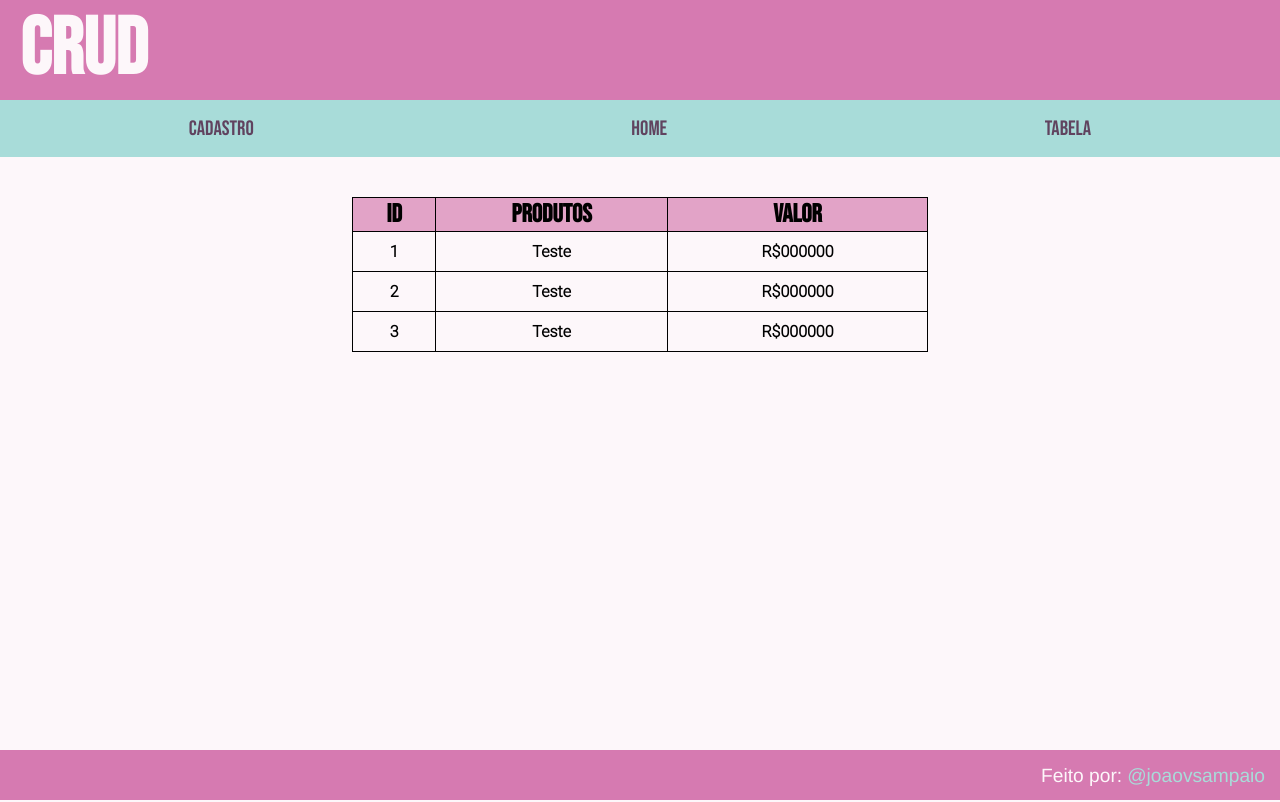
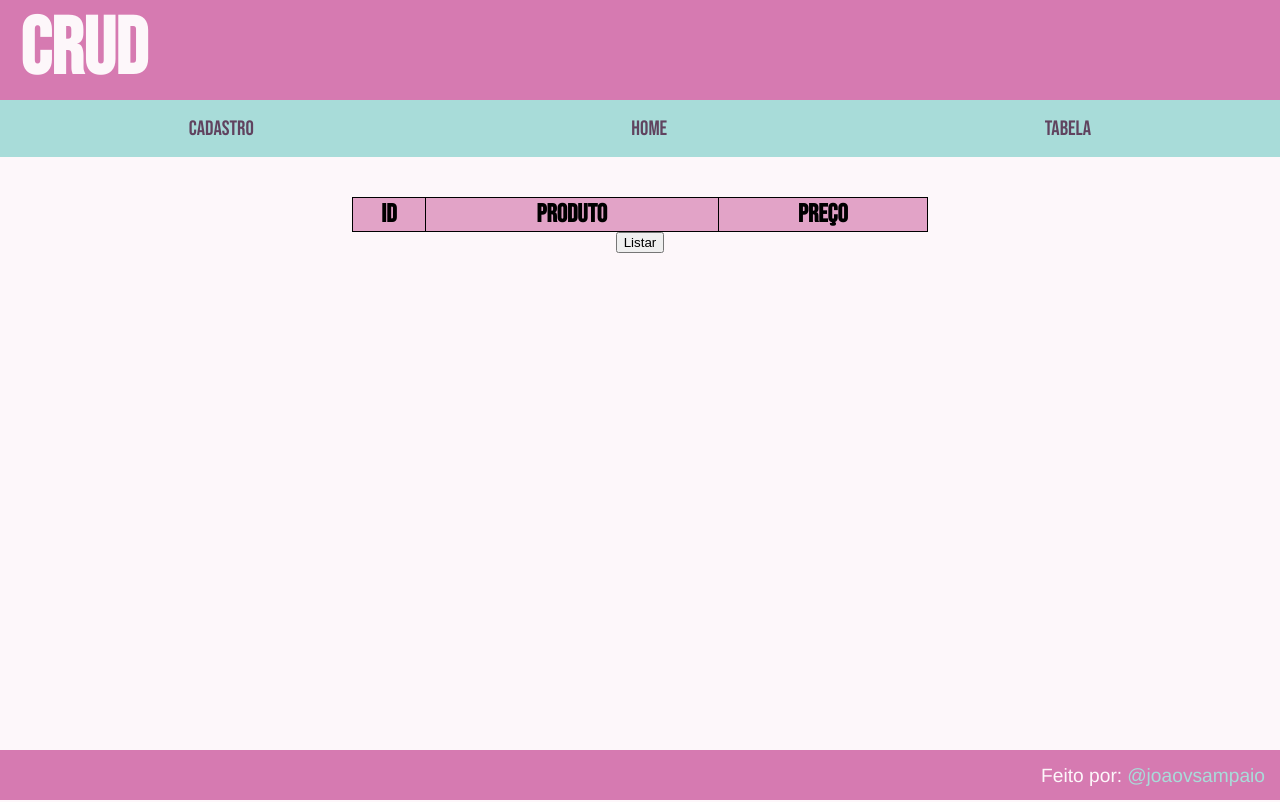
Before and after one commit to joaovsampaio/React-CRUD, a React (Vite) app in the folder client/: page /table in a window 1280 px wide. Built offline with nearby package versions, Linux system fonts and the light colour scheme.

Commit message:
Tabela v1

```diff
--- a/client/package.json
+++ b/client/package.json
@@ -13,7 +13,8 @@
     "react": "^18.2.0",
     "react-dom": "^18.2.0",
     "react-router-dom": "^6.4.1",
-    "styled-components": "^5.3.5"
+    "styled-components": "^5.3.5",
+    "uuid": "^9.0.0"
   },
   "devDependencies": {
     "@types/react": "^18.0.17",
--- a/client/src/components/Register.jsx
+++ b/client/src/components/Register.jsx
@@ -96,7 +96,7 @@ function Register() {
             <button type="submit" onClick={addProduct}>
               Salvar
             </button>
-            <button>Cancelar</button>
+            <button type="reset">Cancelar</button>
           </div>
         </form>
       </div>
--- a/client/src/components/Table.jsx
+++ b/client/src/components/Table.jsx
@@ -1,5 +1,8 @@
-import React from "react";
+import React, { useState } from "react";
 import styled from "styled-components";
+import Axios from "axios";
+import Register from "./Register";
+import { v4 as uuidv4 } from "uuid";
 
 const Container = styled.div`
   display: flex;
@@ -35,34 +38,49 @@ const Container = styled.div`
 `;
 
 function Table() {
+  const [productsList, setProductsList] = useState([]);
+
+  const getProducts = () => {
+    Axios.get("http://localhost:3001/products").then((res) => {
+      setProductsList(res.data);
+    });
+  };
+
+  /*{
+    productsList.map((val, key) => {
+      return (
+        <div>
+          <th>{val.id}</th>
+          <th>{val.produto}</th>
+          <th>{val.valor}</th>
+        </div>
+      );
+    });
+  }*/
   return (
     <Container>
       <table>
         <thead>
           <tr>
             <th>ID</th>
-            <th>Produtos</th>
-            <th>Valor</th>
+            <th>Produto</th>
+            <th>Preço</th>
           </tr>
         </thead>
         <tbody>
-          <tr>
-            <td>1</td>
-            <td>Teste</td>
-            <td>R$000000</td>
-          </tr>
-          <tr>
-            <td>2</td>
-            <td>Teste</td>
-            <td>R$000000</td>
-          </tr>
-          <tr>
-            <td>3</td>
-            <td>Teste</td>
-            <td>R$000000</td>
-          </tr>
+          {productsList.map((val, key) => {
+            console.log(val.id);
+            return (
+              <tr key={val.id}>
+                <td>{val.id}</td>
+                <td>{val.produto}</td>
+                <td>R${val.valor}</td>
+              </tr>
+            );
+          })}
         </tbody>
       </table>
+      <button onClick={getProducts}>Listar</button>
     </Container>
   );
 }
```
Also changed, not shown: 2 other files (tests, documents, lock files or other folders).
